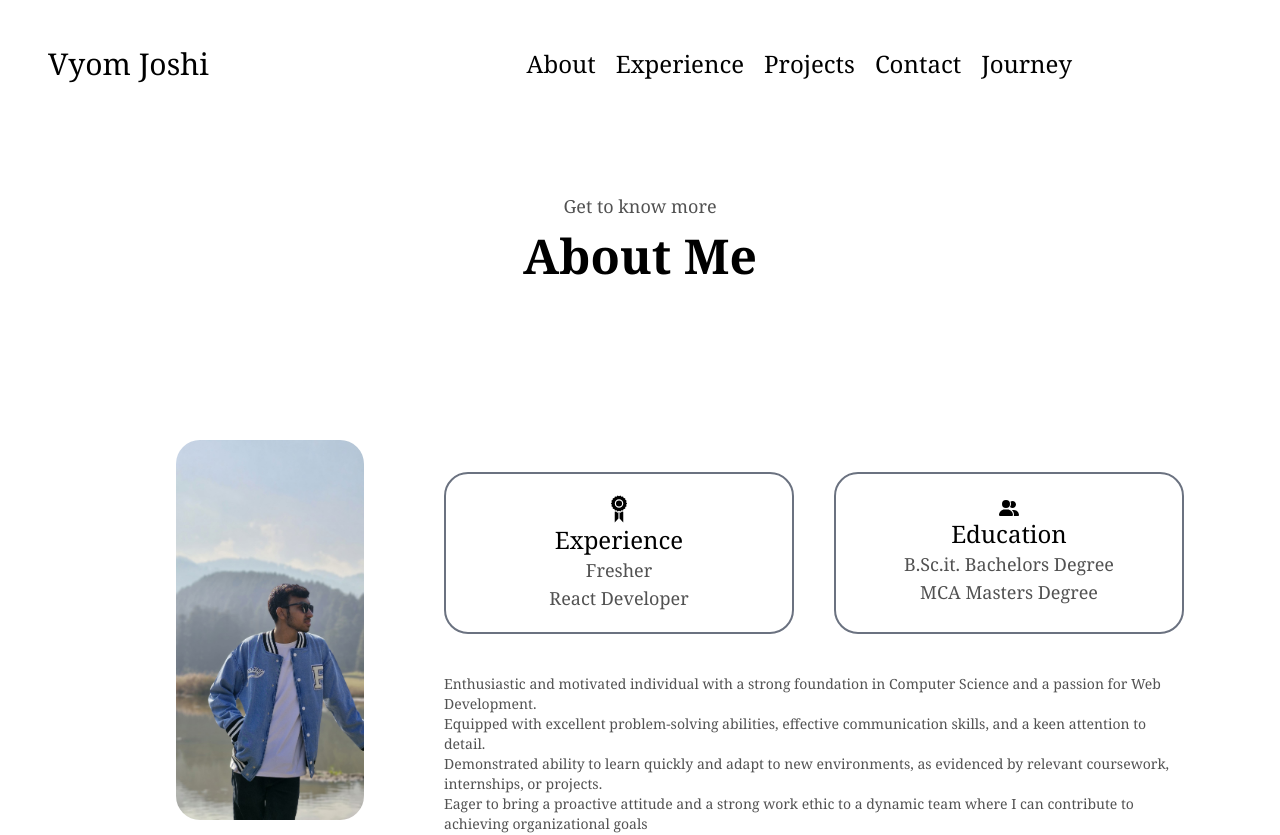
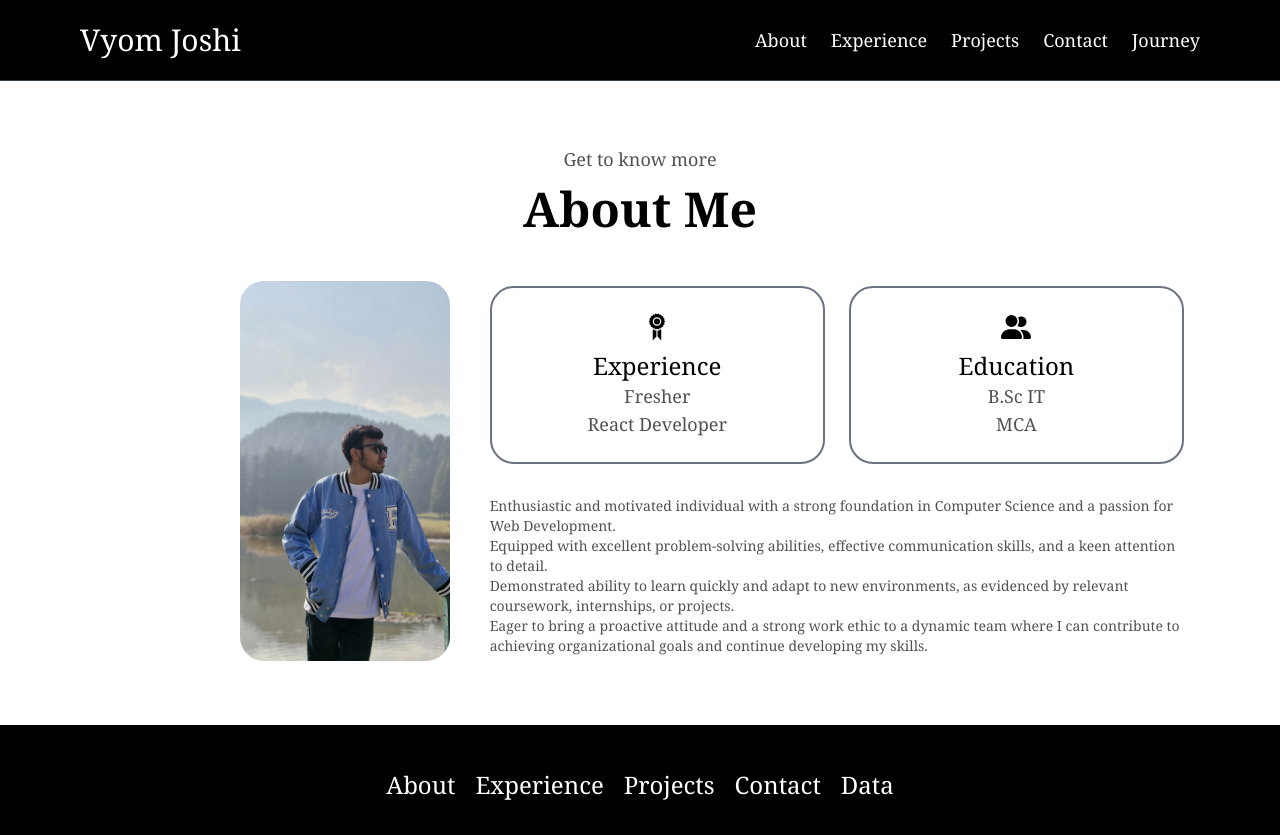
Before and after one commit to Vyom2663/Vyom-Portfolio, a Next.js app: page /component/aboutme in a window 1280 px wide. Shown: the top 835 px of the page. Built offline with nearby package versions, Linux system fonts and the light colour scheme.

Commit message:
07-04 changes

```diff
--- a/app/component/Aboutme.tsx
+++ b/app/component/Aboutme.tsx
@@ -6,54 +6,64 @@ import { FaUserGroup } from "react-icons/fa6";
 
 export const Aboutme = () => {
   return (
-    <div className="h-screen px-4 sm:px-8 md:px-16 lg:px-24">
-      <div className="text-center pt-16">
+    <section className="w-full px-4 sm:px-8 md:px-16 lg:px-24 py-16">
+      <div className="text-center mb-12">
         <p className="text-neutral-600 text-lg font-serif">Get to know more</p>
-        <p className="text-3xl sm:text-5xl font-serif mt-3 font-bold">About Me</p>
+        <h2 className="text-3xl sm:text-5xl font-serif mt-3 font-bold">
+          About Me
+        </h2>
       </div>
-      <div className="flex flex-col lg:flex-row items-center lg:items-start mt-10 lg:mt-20">
-        <div className="flex justify-center lg:justify-start  lg:pt-20 lg:pl-20 ">
+
+      <div className="flex flex-col xl:flex-row items-center sm:ml-36 gap-10">
+        {/* Image Section */}
+        <div className="flex justify-center xl:justify-start">
           <Image
             src={pimage3}
-            alt="ab"
+            alt="Profile"
             width={400}
-            className="rounded-3xl  h-[280px] sm:h-[380px] object-cover sm:object-top md:object-center"
+            className="rounded-3xl h-[280px] sm:h-[380px] w-auto object-cover"
           />
         </div>
-        <div className="lg:ml-20 pt-10 lg:pt-28">
-          <div className="flex flex-col md:flex-row gap-10 justify-center">
-            <div className="flex flex-col text-center py-5 border-2 border-gray-500 w-full md:w-[350px] rounded-3xl">
-              <GiAchievement size={30} className="mx-auto" />
-              <p className="text-2xl font-serif">Experience</p>
+
+        {/* Text + Cards Section */}
+        <div className="flex flex-col items-center xl:items-start max-w-3xl w-full">
+          <div className="flex flex-col md:flex-row gap-6 w-full justify-center xl:justify-start">
+            {/* Experience Card */}
+            <div className="flex flex-col items-center text-center p-6 border-2 border-gray-500 rounded-3xl w-full md:w-1/2">
+              <GiAchievement size={30} />
+              <p className="text-2xl font-serif mt-2">Experience</p>
               <p className="text-neutral-600 text-lg font-serif">Fresher</p>
               <p className="text-neutral-600 text-lg font-serif">
                 React Developer
               </p>
             </div>
-            <div className="flex flex-col text-center py-6 border-2 border-gray-500 w-full md:w-[350px] rounded-3xl">
-              <FaUserGroup size={20} className="mx-auto" />
-              <p className="text-2xl font-serif">Education </p>
-              <p className="text-neutral-600 text-lg font-serif">
-                B.Sc.it. Bachelors Degree
-              </p>
-              <p className="text-neutral-600 text-lg font-serif">
-                MCA Masters Degree
-              </p>
+
+            {/* Education Card */}
+            <div className="flex flex-col items-center text-center p-6 border-2 border-gray-500 rounded-3xl w-full md:w-1/2">
+              <FaUserGroup size={30} />
+              <p className="text-2xl font-serif mt-2">Education</p>
+              <p className="text-neutral-600 text-lg font-serif">B.Sc IT</p>
+              <p className="text-neutral-600 text-lg font-serif">MCA</p>
             </div>
           </div>
-          <p className="text-neutral-600 text-sm font-serif mt-10 text-center lg:text-left">
+
+          {/* Description */}
+          <p className="text-neutral-600 text-sm font-serif mt-8 text-center xl:text-left">
             Enthusiastic and motivated individual with a strong foundation in
             Computer Science and a passion for Web Development.
-            <br /> Equipped with excellent problem-solving abilities, effective
-            communication skills, and a keen attention to detail.<br/> Demonstrated
-            ability to learn quickly and adapt to new environments, as
-            evidenced by relevant coursework, internships, or projects.<br /> Eager to
-            bring a proactive attitude and a strong work ethic to a
+            <br />
+            Equipped with excellent problem-solving abilities, effective
+            communication skills, and a keen attention to detail.
+            <br />
+            Demonstrated ability to learn quickly and adapt to new environments,
+            as evidenced by relevant coursework, internships, or projects.
+            <br />
+            Eager to bring a proactive attitude and a strong work ethic to a
             dynamic team where I can contribute to achieving organizational
-            goals <br /> and continue developing my skills.
+            goals and continue developing my skills.
           </p>
         </div>
       </div>
-    </div>
+    </section>
   );
 };
--- a/app/component/Footer.tsx
+++ b/app/component/Footer.tsx
@@ -3,7 +3,7 @@ import Link from "next/link";
 
 export const Footer = () => {
   return (
-    <div className="w-full">
+    <div className="w-full bg-black text-white">
       <div className="flex-1 p-6 sm:p-11 items-center">
         <ul className="flex flex-wrap justify-center text-lg sm:text-2xl space-x-4 sm:space-x-5 font-serif">
           <li className="hover:underline underline-offset-8 hover:text-gray-400 duration-500">
--- a/app/component/Navbar.tsx
+++ b/app/component/Navbar.tsx
@@ -1,73 +1,74 @@
-"use client"
+"use client";
 
-import Link from 'next/link';
-import React, { useState } from 'react';
+import Link from "next/link";
+import React, { useState } from "react";
 
 export const Navbar = () => {
   const [isOpen, setIsOpen] = useState(false);
 
+  const navLinks = [
+    { label: "About", href: "/component/aboutme" },
+    { label: "Experience", href: "/component/experiance" },
+    { label: "Projects", href: "/component/project" },
+    { label: "Contact", href: "/component/contect" },
+    { label: "Journey", href: "/component/journey" },
+  ];
+
   return (
-    <div className="">
-
-      <div className="flex justify-between items-center p-6">
-
-        <div className="text-3xl font-serif ml-6">
+    <nav className="w-full border-b border-gray-700 bg-black">
+      <div className="max-w-7xl mx-auto px-4 sm:px-8 md:px-12 lg:px-20">
+        <div className="flex justify-between items-center h-20">
+          {/* Brand */}
+          <div className="text-2xl sm:text-3xl text-white font-serif">
             <Link href="/">Vyom Joshi</Link>
           </div>
 
+          {/* Desktop Menu */}
+          <div className="hidden md:block">
+            <ul className="flex space-x-6 text-lg font-serif text-white">
+              {navLinks.map((link) => (
+                <li
+                  key={link.href}
+                  className="hover:underline underline-offset-8 hover:text-gray-300 transition duration-300"
+                >
+                  <Link href={link.href}>{link.label}</Link>
+                </li>
+              ))}
+            </ul>
+          </div>
 
+          {/* Mobile Toggle */}
           <button
-          className="md:hidden text-black-400 hover:text-black mr-6 text-lg"
+            className="md:hidden text-2xl text-white focus:outline-none"
             onClick={() => setIsOpen(!isOpen)}
+            aria-label="Toggle Menu"
           >
             ☰
           </button>
+        </div>
 
-        <div className="hidden md:block flex-1 sm:ml-28 p-6 mr-40">
-          <ul className="flex justify-end text-2xl space-x-5 font-serif">
-            <li className="hover:underline underline-offset-8 hover:text-gray-600 duration-500">
-              <Link href="/component/aboutme">About</Link>
+        {/* Mobile Menu with transition */}
+        <div
+          className={`md:hidden transition-all duration-300 ease-in-out overflow-hidden ${
+            isOpen ? "max-h-[500px]" : "max-h-0"
+          }`}
+        >
+          <div className="bg-gray-900 text-white rounded-md mt-2 shadow-lg p-4">
+            <ul className="flex flex-col space-y-4 text-base font-serif">
+              {navLinks.map((link) => (
+                <li
+                  key={link.href}
+                  className="hover:text-gray-300 transition duration-300"
+                >
+                  <Link href={link.href} onClick={() => setIsOpen(false)}>
+                    {link.label}
+                  </Link>
                 </li>
-            <li className="hover:underline underline-offset-8 hover:text-gray-600 duration-500">
-              <Link href="/component/experiance">Experience</Link>
-            </li>
-            <li className="hover:underline underline-offset-8 hover:text-gray-600 duration-500">
-              <Link href="/component/project">Projects</Link>
-            </li>
-            <li className="hover:underline underline-offset-8 hover:text-gray-600 duration-500">
-              <Link href="/component/contect">Contact</Link>
-            </li>
-            <li className="hover:underline underline-offset-8 hover:text-gray-600 duration-500">
-              <Link href="/component/journey">Journey</Link>
-            </li>
+              ))}
             </ul>
           </div>
         </div>
-
-
-      <div
-        className={`${
-          isOpen ? 'block' : 'hidden'
-        } md:hidden bg-gray-700 text-white p-6`}
-      >
-        <ul className="flex flex-col space-y-3 text-xl font-serif">
-          <li className="hover:underline underline-offset-8 hover:text-gray-400 duration-500">
-            <Link href="/component/aboutme">About</Link>
-          </li>
-          <li className="hover:underline underline-offset-8 hover:text-gray-400 duration-500">
-            <Link href="/component/experiance">Experience</Link>
-          </li>
-          <li className="hover:underline underline-offset-8 hover:text-gray-400 duration-500">
-            <Link href="/component/project">Projects</Link>
-          </li>
-          <li className="hover:underline underline-offset-8 hover:text-gray-400 duration-500">
-            <Link href="/component/contect">Contact</Link>
-          </li>
-          <li className="hover:underline underline-offset-8 hover:text-gray-400 duration-500">
-            <Link href="/component/journey">Journey</Link>
-          </li>
-        </ul>
       </div>
-    </div>
+    </nav>
   );
 };
--- a/app/component/Project.tsx
+++ b/app/component/Project.tsx
@@ -5,38 +5,37 @@ import eyeware from "../../public/eyeware.jpg";
 import ProjectDy from "../componentdynamic/projectDy";
 import { StaticImageData } from "next/image";
 
-export type temp ={
+export type temp = {
   image: StaticImageData;
   title: string;
   link: string;
 }[];
 
 export const Project = () => {
-  const data :temp = [
+  const data: temp = [
     {
       image: grocery,
-      title: "Grocery Management System ",
-      link: " https://github.com/Vyom2663/Grocery-Management-System-PHP-Laravel ",
+      title: "Grocery Management System",
+      link: "https://github.com/Vyom2663/Grocery-Management-System-PHP-Laravel",
     },
-    { image: port, title: "Portfolio Website", link: " # " },
+    { image: port, title: "Portfolio Website", link: "#" },
     {
       image: eyeware,
       title: "Eyebeam",
-      link: " https://github.com/Vyom2663/EyeBeam ",
+      link: "https://github.com/Vyom2663/EyeBeam",
     },
-
   ];
 
   return (
-    <div className="h-auto px-4 mt-[600px] sm:mt-0 sm:px-8 lg:px-16 py-8">
-      <div className="text-center pt-8">
+    <section className="w-full px-4 sm:px-8 lg:px-16 py-16">
+      <div className="text-center mb-12">
         <p className="text-neutral-600 text-lg font-serif">Browse My Recent</p>
-        <p className="text-3xl sm:text-5xl font-serif mt-3 font-bold">
+        <h2 className="text-3xl sm:text-5xl font-serif font-bold mt-3">
           Projects
-        </p>
+        </h2>
       </div>
 
       <ProjectDy skills={data} />
-    </div>
+    </section>
   );
 };
```
Also changed, not shown: app/component/Contect.tsx (+28 -22 lines), app/component/Experiance.tsx (+9 -8 lines). Lines whose indentation alone changed are shown as unchanged.
